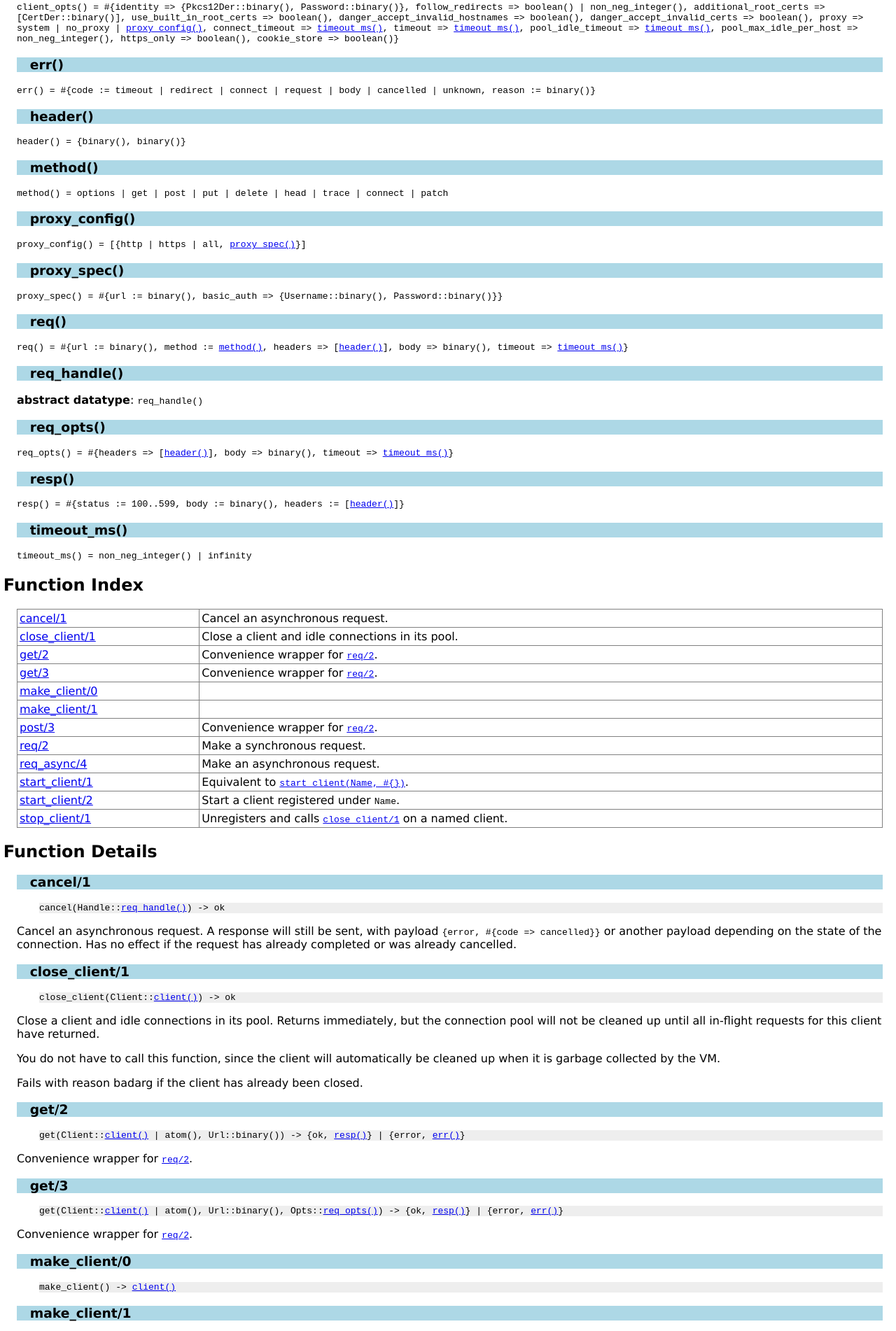
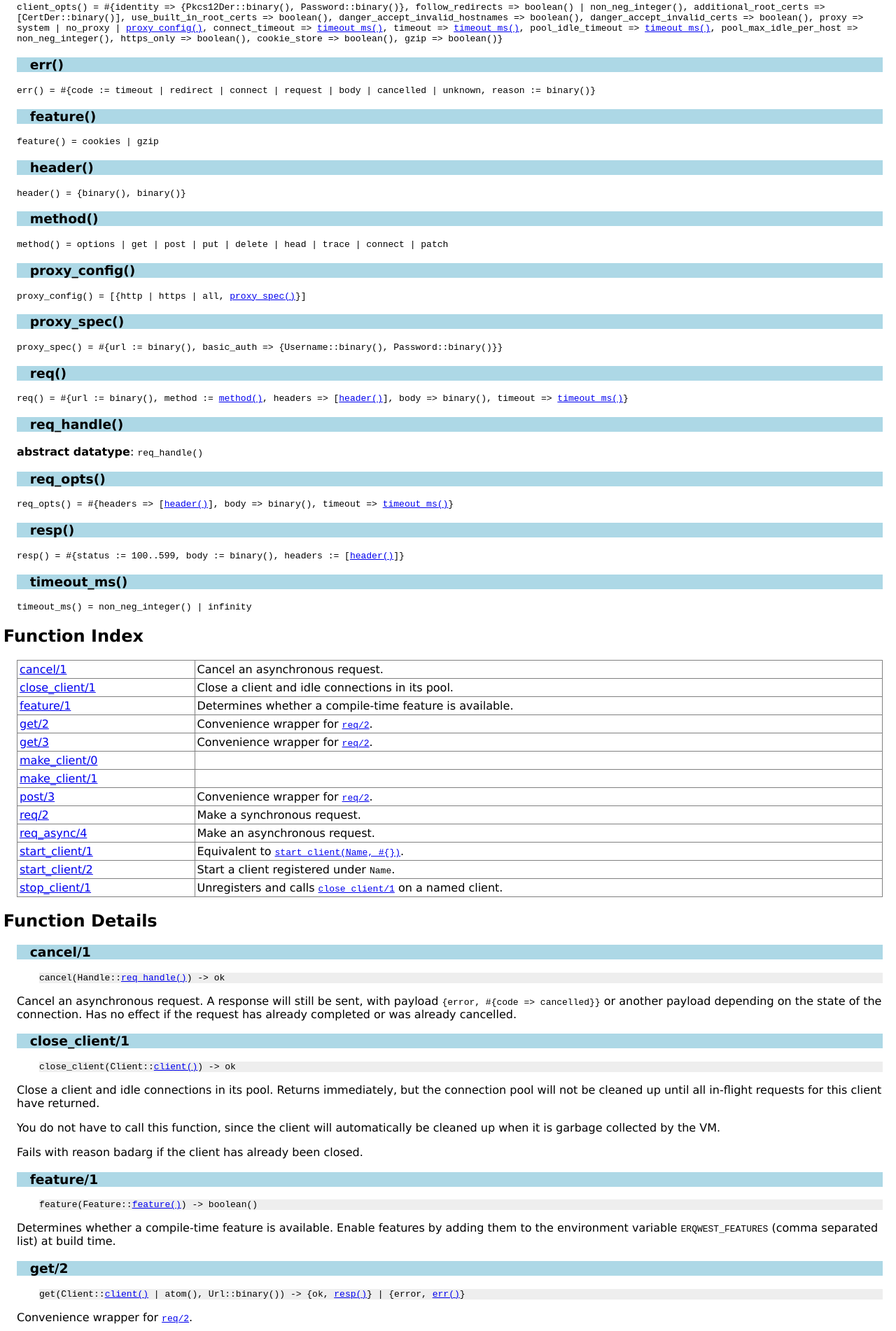
Before and after one commit to dlesl/erqwest, a plain HTML site: page erqwest.html in a window 1280 px wide. Shown: the part 403-2305 px from the top of the page at 70% size. Drawn offline with Linux system fonts and the light colour scheme.

Commit message:
Deploying to gh-pages from @ dlesl/erqwest@3d18199da33d5e95ce011975609d0cfb66493325 🚀

```diff
--- a/erqwest.html
+++ b/erqwest.html
@@ -20,11 +20,15 @@
 
 
 <h3 class="typedecl"><a name="type-client_opts">client_opts()</a></h3>
-<p><tt>client_opts() = #{identity =&gt; {Pkcs12Der::binary(), Password::binary()}, follow_redirects =&gt; boolean() | non_neg_integer(), additional_root_certs =&gt; [CertDer::binary()], use_built_in_root_certs =&gt; boolean(), danger_accept_invalid_hostnames =&gt; boolean(), danger_accept_invalid_certs =&gt; boolean(), proxy =&gt; system | no_proxy | <a href="#type-proxy_config">proxy_config()</a>, connect_timeout =&gt; <a href="#type-timeout_ms">timeout_ms()</a>, timeout =&gt; <a href="#type-timeout_ms">timeout_ms()</a>, pool_idle_timeout =&gt; <a href="#type-timeout_ms">timeout_ms()</a>, pool_max_idle_per_host =&gt; non_neg_integer(), https_only =&gt; boolean(), cookie_store =&gt; boolean()}</tt></p>
+<p><tt>client_opts() = #{identity =&gt; {Pkcs12Der::binary(), Password::binary()}, follow_redirects =&gt; boolean() | non_neg_integer(), additional_root_certs =&gt; [CertDer::binary()], use_built_in_root_certs =&gt; boolean(), danger_accept_invalid_hostnames =&gt; boolean(), danger_accept_invalid_certs =&gt; boolean(), proxy =&gt; system | no_proxy | <a href="#type-proxy_config">proxy_config()</a>, connect_timeout =&gt; <a href="#type-timeout_ms">timeout_ms()</a>, timeout =&gt; <a href="#type-timeout_ms">timeout_ms()</a>, pool_idle_timeout =&gt; <a href="#type-timeout_ms">timeout_ms()</a>, pool_max_idle_per_host =&gt; non_neg_integer(), https_only =&gt; boolean(), cookie_store =&gt; boolean(), gzip =&gt; boolean()}</tt></p>
 
 
 <h3 class="typedecl"><a name="type-err">err()</a></h3>
 <p><tt>err() = #{code := timeout | redirect | connect | request | body | cancelled | unknown, reason := binary()}</tt></p>
+
+
+<h3 class="typedecl"><a name="type-feature">feature()</a></h3>
+<p><tt>feature() = cookies | gzip</tt></p>
 
 
 <h3 class="typedecl"><a name="type-header">header()</a></h3>
@@ -66,6 +70,7 @@
 <h2><a name="index">Function Index</a></h2>
 <table width="100%" border="1" cellspacing="0" cellpadding="2" summary="function index"><tr><td valign="top"><a href="#cancel-1">cancel/1</a></td><td>Cancel an asynchronous request.</td></tr>
 <tr><td valign="top"><a href="#close_client-1">close_client/1</a></td><td>Close a client and idle connections in its pool.</td></tr>
+<tr><td valign="top"><a href="#feature-1">feature/1</a></td><td>Determines whether a compile-time feature is available.</td></tr>
 <tr><td valign="top"><a href="#get-2">get/2</a></td><td>Convenience wrapper for <a docgen-rel="seemfa" docgen-href="#req/2" href="#req-2"><code>req/2</code></a>.</td></tr>
 <tr><td valign="top"><a href="#get-3">get/3</a></td><td>Convenience wrapper for <a docgen-rel="seemfa" docgen-href="#req/2" href="#req-2"><code>req/2</code></a>.</td></tr>
 <tr><td valign="top"><a href="#make_client-0">make_client/0</a></td><td></td></tr>
@@ -103,6 +108,14 @@ the client will automatically be cleaned up when it is garbage collected by
 the VM.</p>
 
   Fails with reason badarg if the client has already been closed.</p>
+
+<h3 class="function"><a name="feature-1">feature/1</a></h3>
+<div class="spec">
+<p><tt>feature(Feature::<a href="#type-feature">feature()</a>) -&gt; boolean()</tt><br></p>
+<p> </p>
+</div><p>Determines whether a compile-time feature is available. Enable features
+  by adding them to the environment variable <code>ERQWEST_FEATURES</code> (comma
+  separated list) at build time.</p>
 
 <h3 class="function"><a name="get-2">get/2</a></h3>
 <div class="spec">
```
